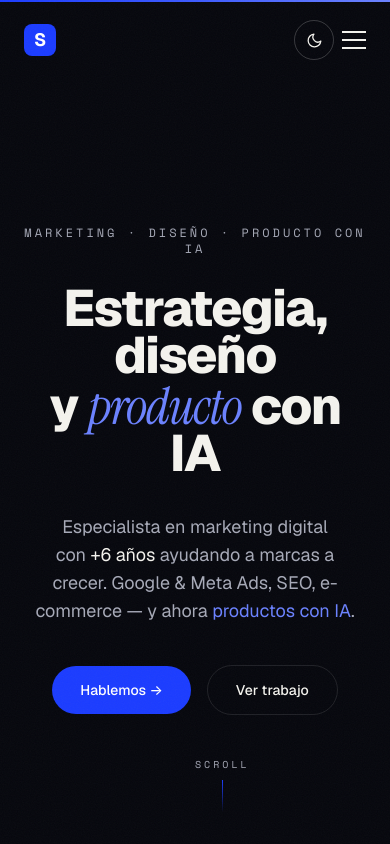
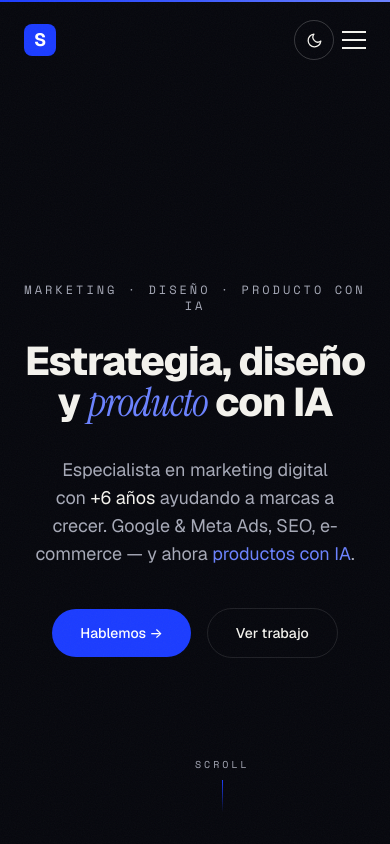
Before and after one commit to SDuarteCorredor/portafolio, a React (Vite) app: page / in a window 390 px wide. Shown: the top 844 px of the page. Built offline with nearby package versions, Linux system fonts and the light colour scheme.

Commit message:
Hero: tope responsive en el titular para que no se desborde en pantallas grandes

```diff
--- a/src/components/Hero.jsx
+++ b/src/components/Hero.jsx
@@ -64,12 +64,12 @@ export function Hero() {
         </motion.div>
       ))}
 
-      <motion.div style={{ opacity }} className="relative z-0 flex max-w-4xl flex-col items-center">
+      <motion.div style={{ opacity }} className="relative z-0 flex max-w-6xl flex-col items-center">
         <motion.p {...fade(0.1)} className="eyebrow mb-7">
           Marketing · Diseño · Producto con IA
         </motion.p>
 
-        <h1 className="font-grotesk text-mega font-extrabold leading-[0.92] tracking-[-0.03em] text-fg">
+        <h1 className="font-grotesk text-[clamp(2.5rem,6.5vw,5.5rem)] font-extrabold leading-[0.95] tracking-[-0.03em] text-fg">
           <span className="block overflow-hidden pb-[0.08em]">
             <motion.span variants={line} initial="hidden" animate="show" custom={0} className="block">
               Estrategia, diseño
```
